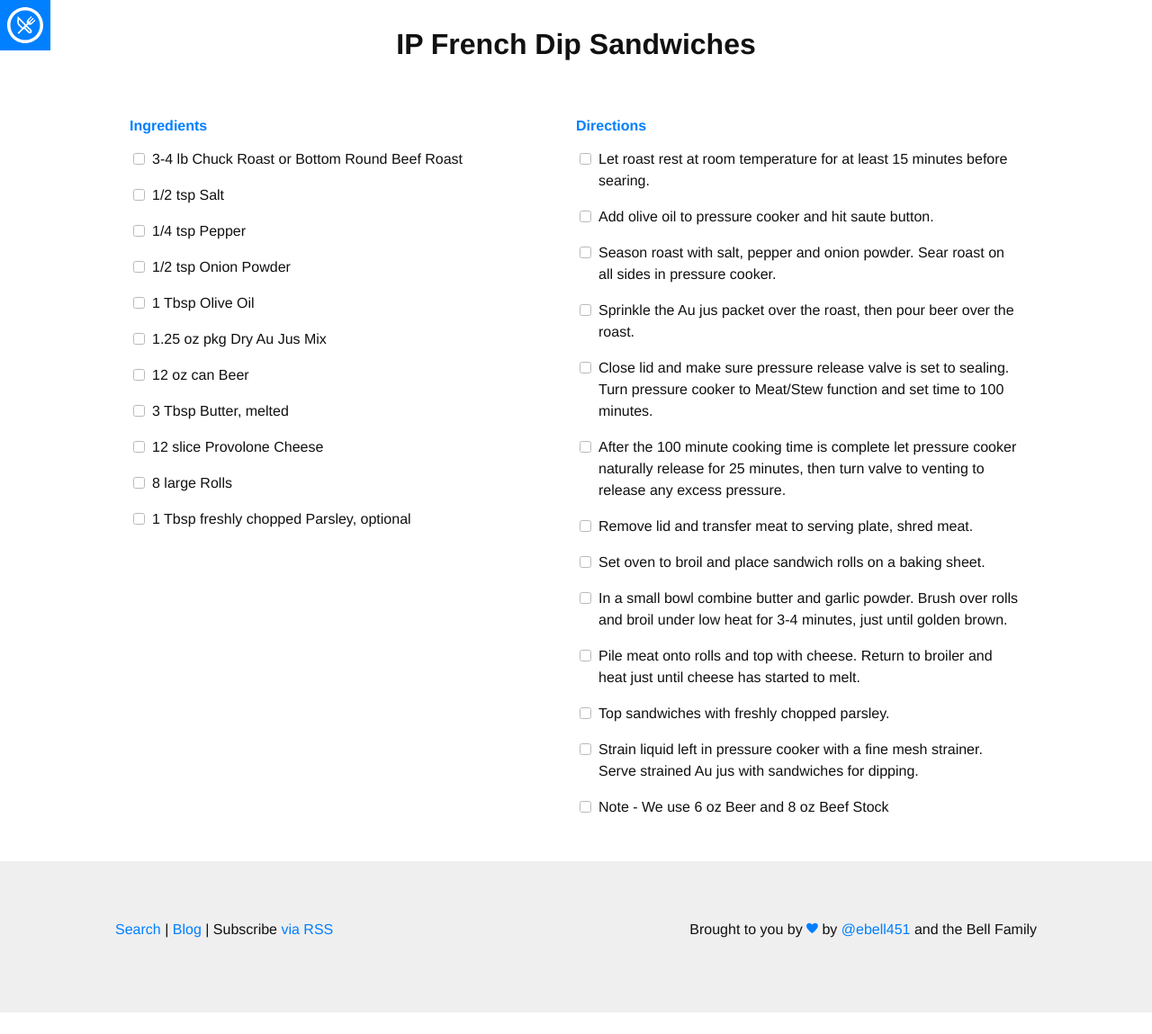
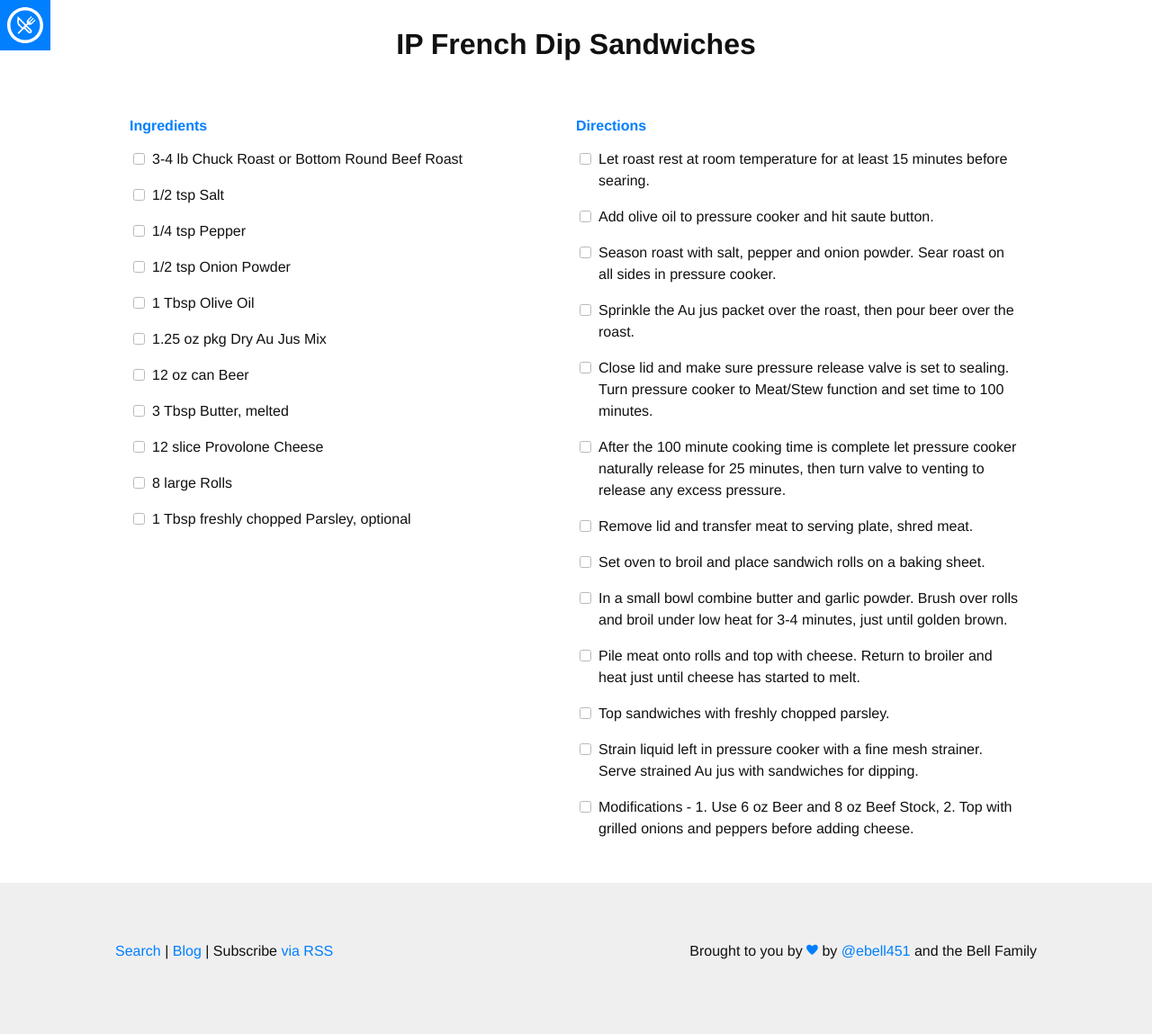
Before and after one commit to ebell451/ebell451.github.io, a Jekyll site: the page built from _recipes/ip-french-dip-sandwich.md, in a window 1280 px wide. Shown: the whole page at 90% size. Built offline with Jekyll 4.4.1, drawn with Linux system fonts in a browser that asks for light colours; nearby versions of some CDN libraries; some web fonts are replaced; before the commit the page ends 1125 px from its top, so only the background shows below that.

Commit message:
Modifications to recipe

```diff
--- a/_recipes/ip-french-dip-sandwich.md
+++ b/_recipes/ip-french-dip-sandwich.md
@@ -30,6 +30,6 @@ directions:
 - Pile meat onto rolls and top with cheese. Return to broiler and heat just until cheese has started to melt.
 - Top sandwiches with freshly chopped parsley.
 - Strain liquid left in pressure cooker with a fine mesh strainer. Serve strained Au jus with sandwiches for dipping.
-- Note - We use 6 oz Beer and 8 oz Beef Stock
+- Modifications - 1. Use 6 oz Beer and 8 oz Beef Stock, 2. Top with grilled onions and peppers before adding cheese.
 
 ---
```
